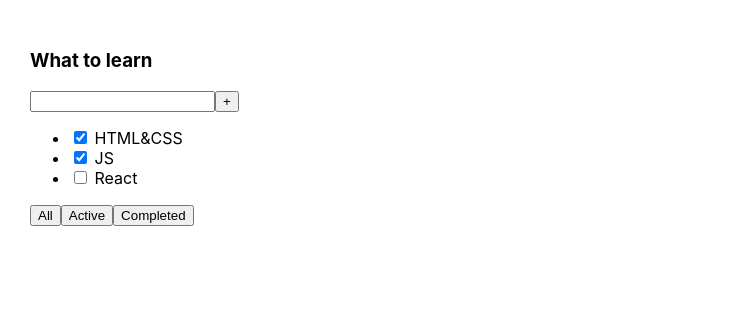
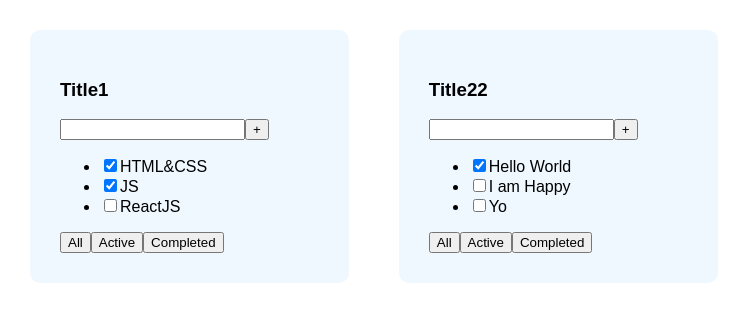
Before and after one commit to dspopravko/todolist, a React (Create React App) app: page / in a window 1280 px wide. Shown: the top 322 px of the page, without its empty margins (0-751 px from the left). Built offline with nearby package versions, Linux system fonts and the light colour scheme.

Commit message:
lesson 01

```diff
--- a/src/App.css
+++ b/src/App.css
@@ -5,4 +5,7 @@
 
 .App > div {
   margin-right: 50px;
+  background-color: aliceblue;
+  border-radius: 10px;
+  font-family: "PF BeauSans Pro", sans-serif;
 }
--- a/src/App.tsx
+++ b/src/App.tsx
@@ -1,26 +1,26 @@
 import React from 'react';
+import {Todolist} from "./Todolist";
 import './App.css';
+import {TaskType} from "./Todolist";
 
 function App() {
+    const title1='Title1'
+    const title2='Title22'
+
+    const tasks1: Array<TaskType> = [
+        { id: 1, title: "HTML&CSS", isDone: true},
+        { id: 2, title: "JS", isDone: true},
+        { id: 3, title: "ReactJS", isDone: false}
+    ]
+    const tasks2: Array<TaskType> = [
+        { id: 1, title: "Hello World", isDone: true},
+        { id: 2, title: "I am Happy", isDone: false},
+        { id: 3, title: "Yo", isDone: false}
+    ]
     return (
         <div className="App">
-            <div>
-                <h3>What to learn</h3>
-                <div>
-                    <input/>
-                    <button>+</button>
-                </div>
-                <ul>
-                    <li><input type="checkbox" checked={true}/> <span>HTML&CSS</span></li>
-                    <li><input type="checkbox" checked={true}/> <span>JS</span></li>
-                    <li><input type="checkbox" checked={false}/> <span>React</span></li>
-                </ul>
-                <div>
-                    <button>All</button>
-                    <button>Active</button>
-                    <button>Completed</button>
-                </div>
-            </div>
+            <Todolist title={title1} tasks={tasks1}/>
+            <Todolist title={title2} tasks={tasks2}/>
         </div>
     );
 }
--- /dev/null
+++ b/src/Todolist.tsx
@@ -0,0 +1,39 @@
+import React from "react";
+
+type PropsType = {
+    title: string
+    titleNEW?: number
+    tasks: Array<TaskType>
+}
+
+export type TaskType = {
+    id: number,
+    title: string,
+    isDone: boolean
+}
+
+export const Todolist = (props: PropsType) => {
+    return(
+        <div className="App">
+            <div>
+                <h3>{props.title}</h3>
+                <div>
+                    <input/>
+                    <button>+</button>
+                </div>
+                <ul>
+                    {props.tasks.map(task => {
+                        return (
+                            <li><input type={"checkbox"} checked={task.isDone}/><span>{task.title}</span></li>
+                        )
+                    })}
+                </ul>
+                <div>
+                    <button>All</button>
+                    <button>Active</button>
+                    <button>Completed</button>
+                </div>
+            </div>
+        </div>
+    )
+}
--- a/src/index.tsx
+++ b/src/index.tsx
@@ -4,7 +4,7 @@ import './index.css';
 import App from './App';
 import * as serviceWorker from './serviceWorker';
 
-ReactDOM.render(<App />,  document.getElementById('root'));
+ReactDOM.render(<App/>, document.getElementById('root'));
 
 // If you want your app to work offline and load faster, you can change
 // unregister() to register() below. Note this comes with some pitfalls.
```
